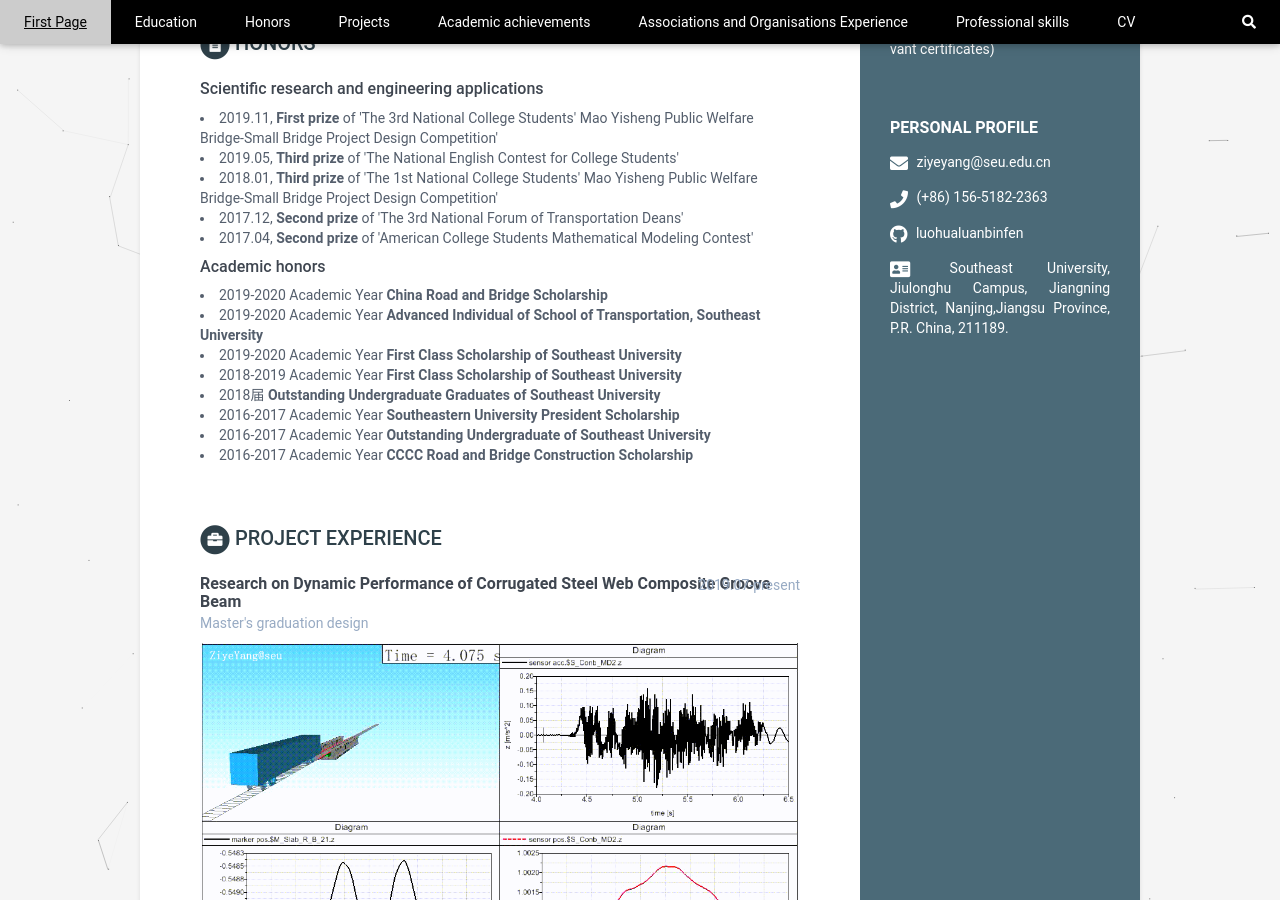
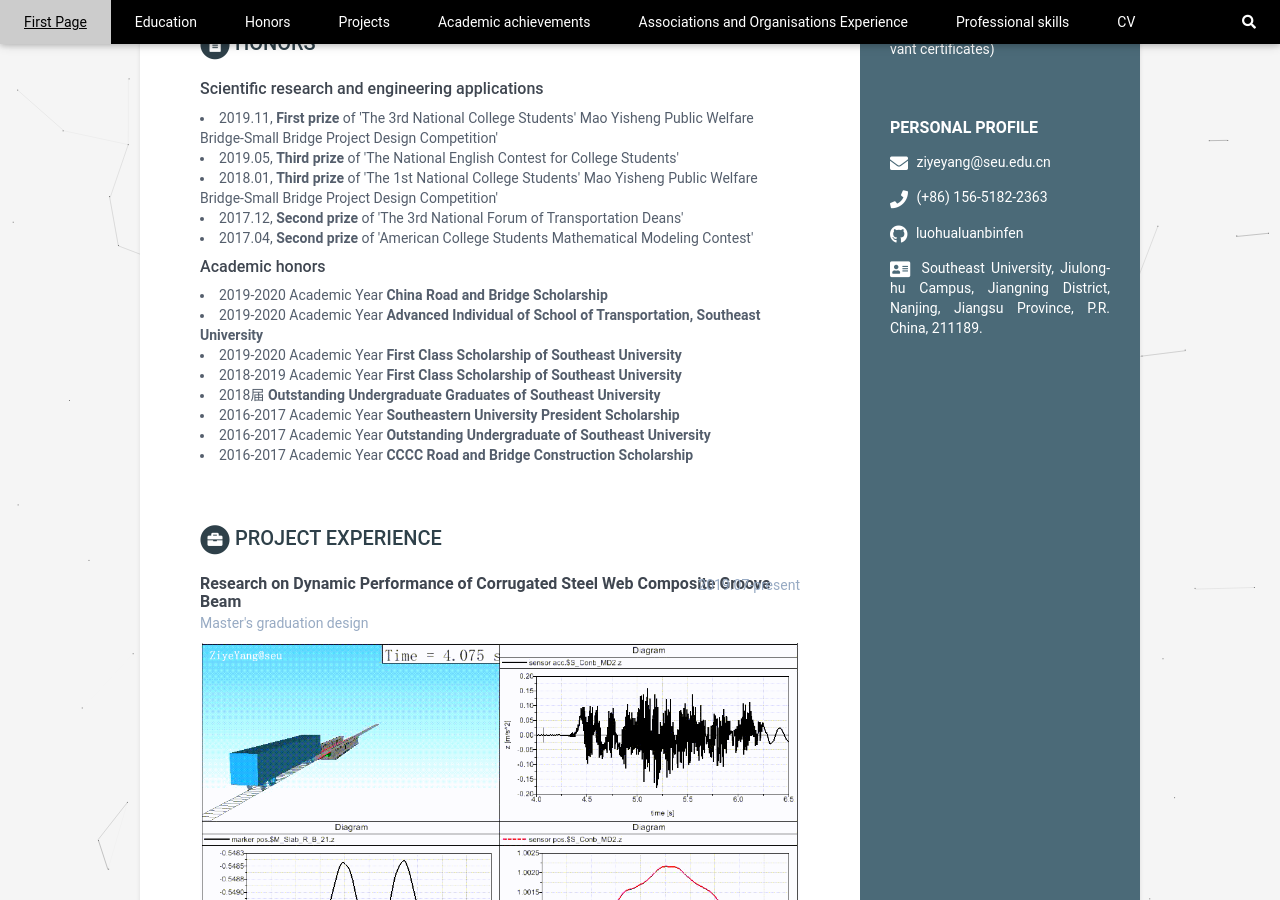
Before and after one commit to luohualuanbinfen/CV_EN, a Jekyll site: the page built from index.html, in a window 1280 px wide and 900 px high, scrolled down 642 px. Built offline with Jekyll 4.4.1, drawn with Linux system fonts in a browser that asks for light colours.

Commit message:
Update data.yml

```diff
--- a/_data/data.yml
+++ b/_data/data.yml
@@ -17,7 +17,7 @@ sidebar:
     # Sidebar links
     email: ziyeyang@seu.edu.cn
     phone: (+86) 156-5182-2363
-    address: Southeast University, Jiulonghu Campus, Jiangning District, Nanjing,Jiangsu Province, P.R. China, 211189.
+    address: Southeast University, Jiulong&shy;hu Campus, Jiangning District, Nanjing, Jiangsu Province, P.R. China, 211189.
     website:  #do not add http://
     linkedin:
     github: luohualuanbinfen
```
